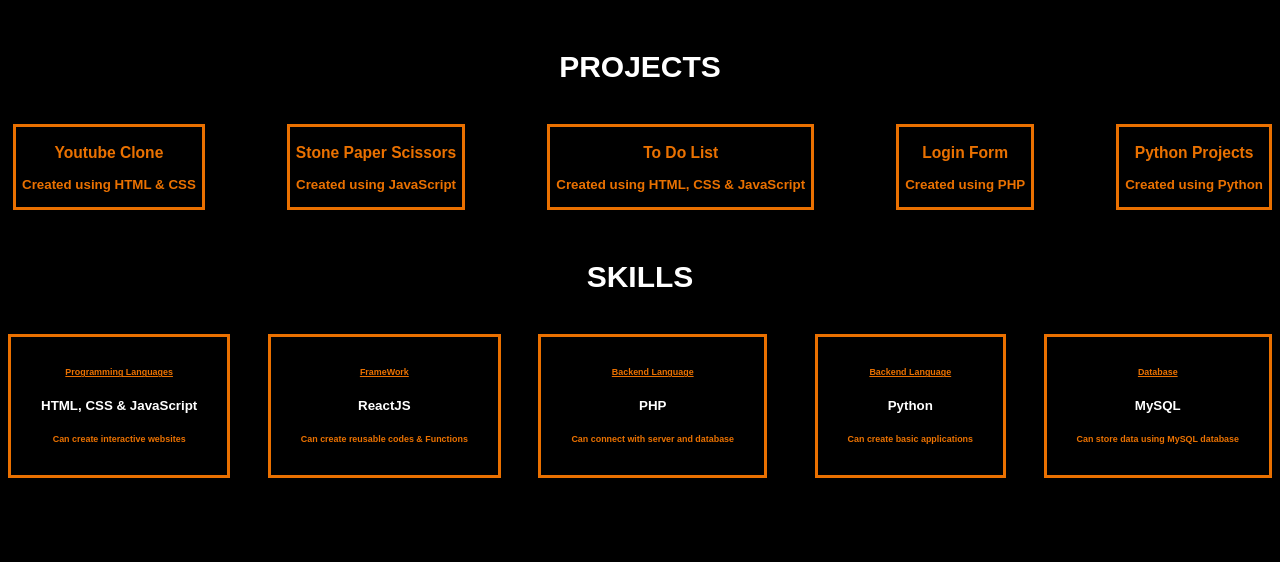
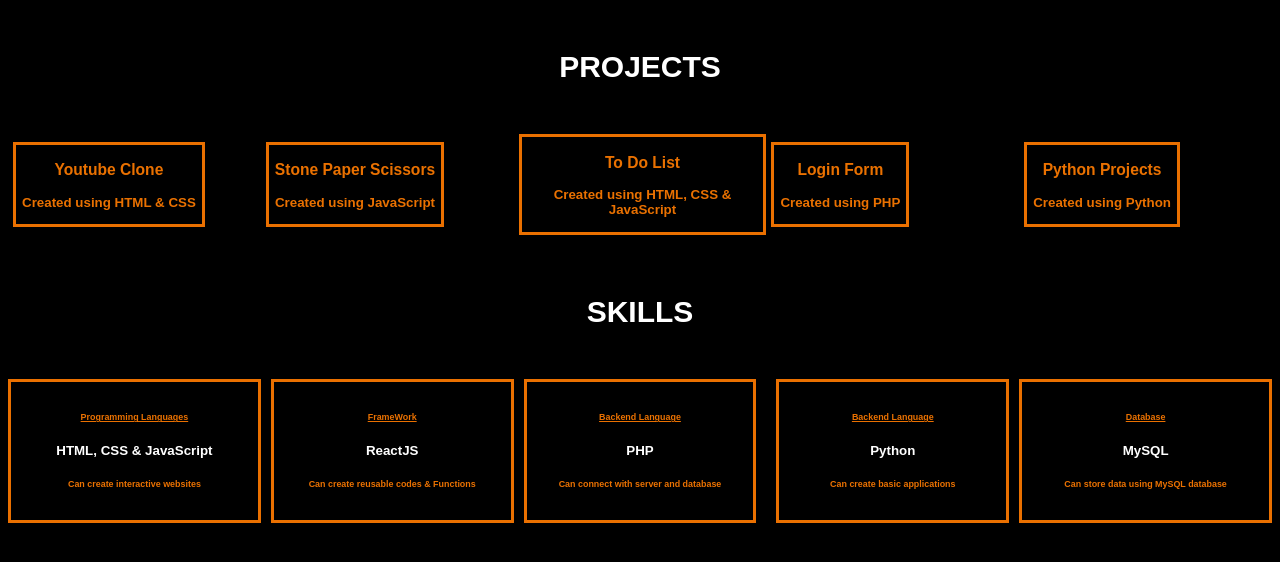
Before and after one commit to Parvez-Siddique/Portfolio, a plain HTML site: page Projects.html in a window 1280 px wide. Drawn offline with Linux system fonts and the light colour scheme.

Commit message:
Update Projects.css

```diff
--- a/styles/Projects.css
+++ b/styles/Projects.css
@@ -20,9 +20,9 @@ text-align: center;
 }
 
 .project-buttons{
-   display: flex;
+   display: grid;
     align-items: center;
-    justify-content: space-between;
+   grid-template-columns: 1fr 1fr 1fr 1fr 1fr;
     margin-top: 40px;
 }
 
@@ -30,11 +30,13 @@ text-align: center;
     font-family: Arial, Helvetica, sans-serif;
     font-weight: bold;
     margin-left: 5px;
-          border: solid;
-          border-color: rgba(255, 123, 0, 0.918);
-           color: rgba(255, 123, 0, 0.918);
-           background-color: black;
-           border-width: 3px;
+    border: solid;
+    border-color: rgba(255, 123, 0, 0.918);
+    color: rgba(255, 123, 0, 0.918);
+    background-color: black;
+    border-width: 3px;
+    margin-top: 10px;
+    margin-bottom: 10px;
 }
 
 .youtube-button:hover, .SPS-button:hover, .TDL-button:hover, .PHP-button:hover
@@ -45,9 +47,11 @@ text-align: center;
     border: none;
 }
 
+
 .skill-div{
-    display: flex;
-   justify-content: space-between;
+    display: grid;
+    align-items: center;
+   grid-template-columns: 1fr 1fr 1fr 1fr 1fr;
     margin-top: 40px;
 
 }
@@ -70,8 +74,32 @@ text-align: center;
  .backlanguages{
     margin-left: 10px;
     margin-right: 10px;
+    margin-top: 10px;
+    margin-bottom: 10px;
 }
 
 .headings{
     color: white;
 }
+
+@media (max-width :650px) {
+    .project-buttons{
+      grid-template-columns: 1fr 1fr;
+    }
+  }
+  @media (min-width :1000px) {
+    .project-buttons{
+      grid-template-columns: 1fr 1fr 1fr 1fr 1fr;
+    }
+  }
+
+  @media (max-width :650px) {
+    .skill-div{
+      grid-template-columns: 1fr 1fr;
+    }
+  }
+  @media (min-width :1000px) {
+    .skill-div{
+      grid-template-columns: 1fr 1fr 1fr 1fr 1fr;
+    }
+  }
```
